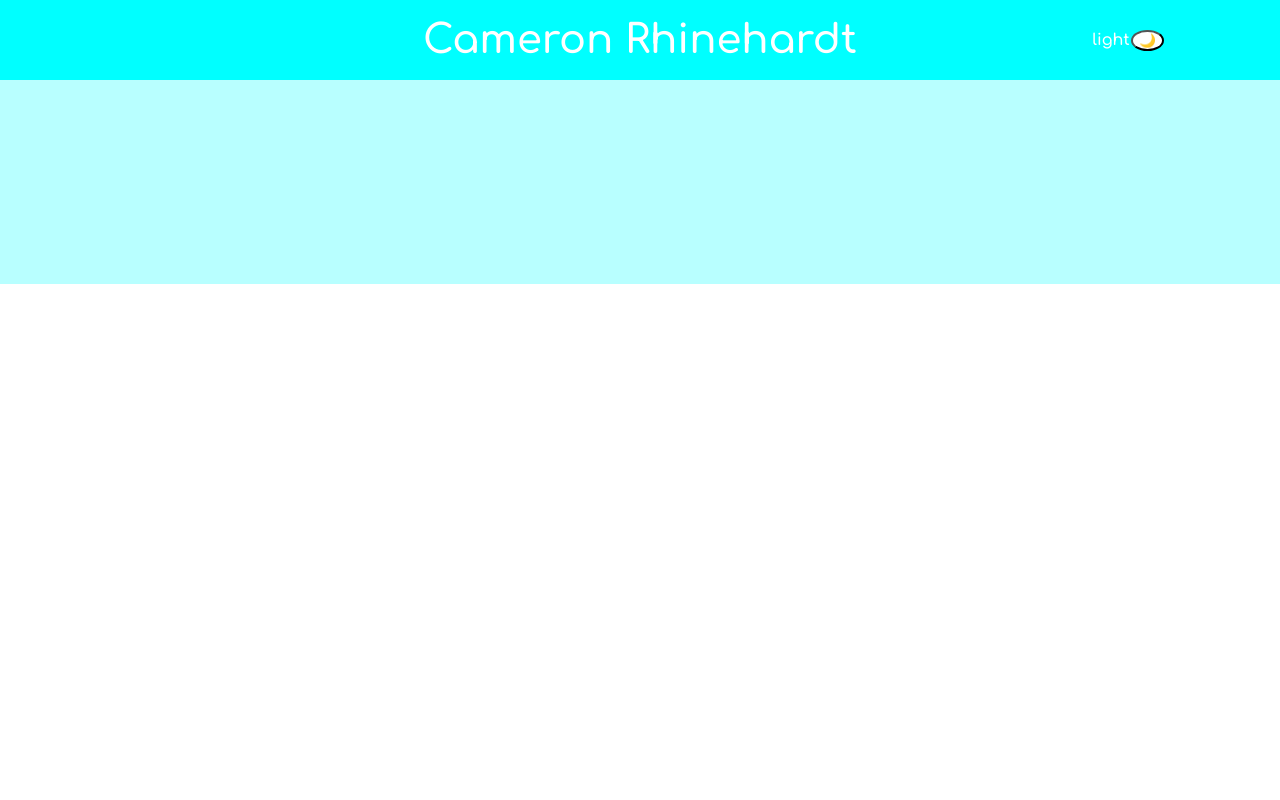
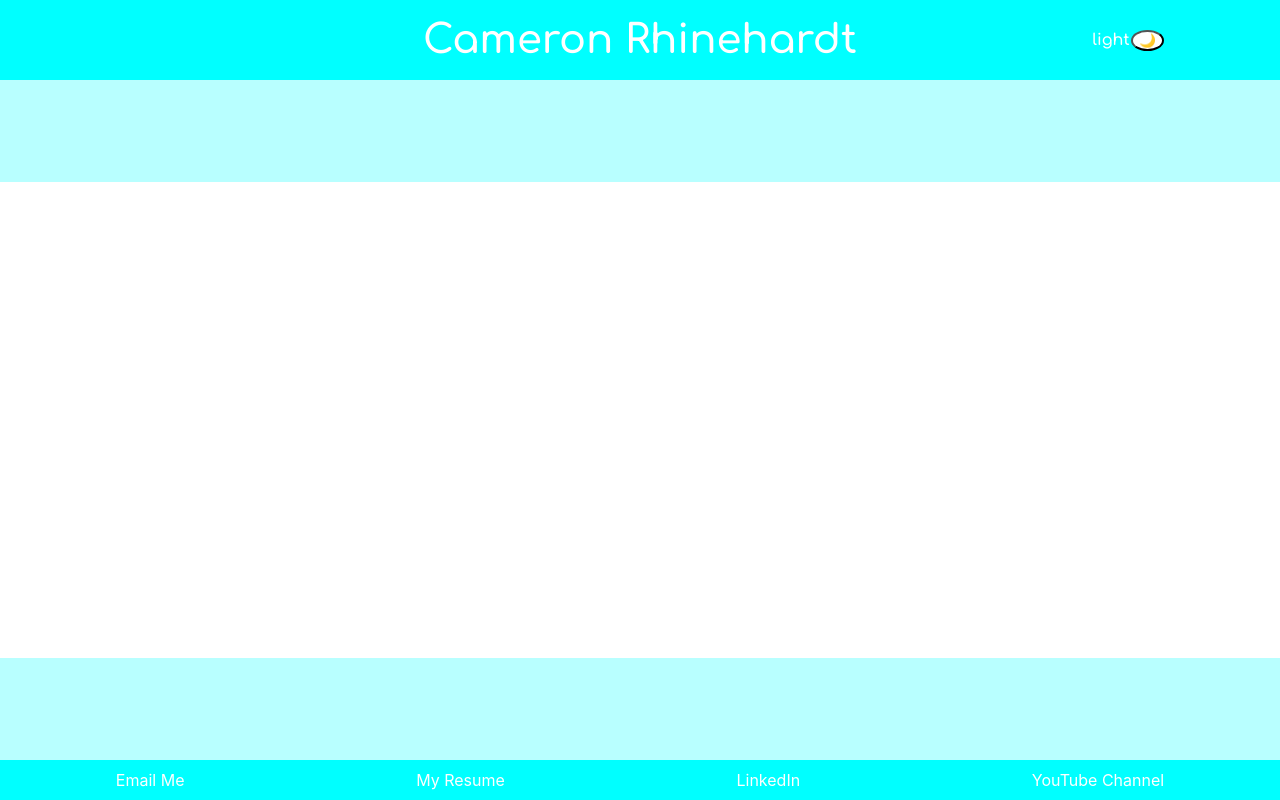
Before and after one commit to rhinehardtc/madebycameron, a React (Create React App) app in the folder madebycameron/: page / in a window 1280 px wide. Built offline with nearby package versions, Linux system fonts and the light colour scheme; a web font is replaced by a local one.

Commit message:
added footer and links

```diff
--- a/madebycameron/src/App.js
+++ b/madebycameron/src/App.js
@@ -2,6 +2,7 @@
 import Header from './Header';
 import React, {useState} from 'react';
 import ProjectsContainer from './ProjectsContainer';
+import Footer from './Footer';
 
 function App() {
   const [theme, setTheme] = useState("light");
@@ -19,8 +20,9 @@
 
   return (
     <div className="App" style={theme === "light" ? lightTheme : darkTheme}>
-      <Header theme={theme} setTheme={setTheme}/>
+      <Header theme={theme} setTheme={setTheme} />
       <ProjectsContainer />
+      <Footer theme={theme} />
     </div>
   );
 }
--- /dev/null
+++ b/madebycameron/src/Footer.js
@@ -0,0 +1,42 @@
+
+
+const Footer = (props) => {
+
+    const {theme} = props;
+
+    const linkStyle = {textDecoration: "none", color: theme === "light" ? "white" : "purple"}
+
+    return(
+        <div style={{display: "flex", flexFlow: "row", justifyContent: "space-around", alignItems: "center", backgroundColor: "cyan", color: "white", height: "5vh"}}>
+            <a
+                style={linkStyle}
+                href="mailto:rhinehardtc@gmail.com?subject=Mail from Portfolio Site"
+            >
+                Email Me
+            </a>
+
+            <a
+                style={linkStyle}
+                href="https://docs.google.com/document/d/1Nuum23WngSprmZQg_A7RymLlKo01u0pGR1NMw6TqcrY/edit?usp=sharing"
+            >
+                My Resume
+            </a>
+
+            <a
+                style={linkStyle}
+                href="https://www.linkedin.com/in/cameron-rhinehardt-0358a0161/"
+            >
+                LinkedIn
+            </a>
+
+            <a
+                style={linkStyle}
+                href="https://www.youtube.com/channel/UCjvhU_Gzr-YF5b2azyQpCww"
+            >
+                YouTube Channel
+            </a>
+        </div>
+    )
+}
+
+export default Footer;
--- a/madebycameron/src/ProjectsContainer.js
+++ b/madebycameron/src/ProjectsContainer.js
@@ -1,10 +1,10 @@
 
 const ProjectsContainer = (props) => {
 
-    const maskStyle = {backgroundColor: "#00ffff47", width: "100%",height: "15%"};
+    const maskStyle = {backgroundColor: "#00ffff47", width: "100%", height: "15%", backdropFilter: "blur(4px)"};
 
     return(
-        <div style={{display: "flex", flexFlow: "column",width: "100%", height: "85vh"}}>
+        <div style={{display: "flex", flexFlow: "column", justifyContent: "space-between", width: "100%", height: "85vh"}}>
             <div style={maskStyle}></div>
             <div style={maskStyle}></div>
         </div>
```
